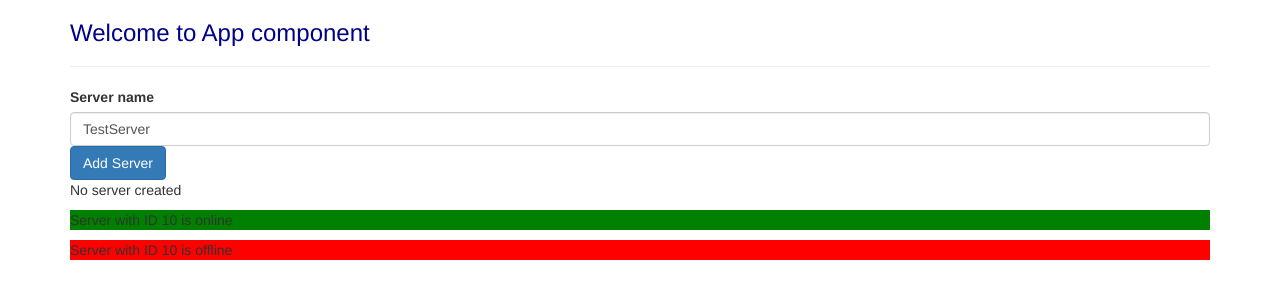
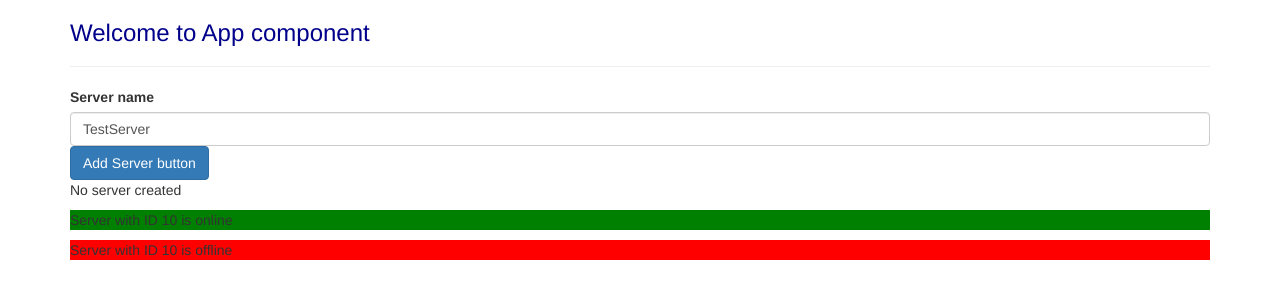
Before and after one commit to HasiruKavishan/Angular, an Angular app in the folder Dev-Angular/: page / in a window 1280 px wide. Shown: the top 300 px of the page. Built offline with nearby package versions, Linux system fonts and the light colour scheme.

Commit message:
checking

```diff
--- a/Dev-Angular/src/app/servers/servers.component.html
+++ b/Dev-Angular/src/app/servers/servers.component.html
@@ -6,7 +6,7 @@
 <label>Server name</label>
 <input type="text" class="form-control" [(ngModel)]="serverName">
 <!--<p>{{ serverName }}</p>-->
-<button class="btn btn-primary" [disabled]="!allowNewServer" (click)="onCreateServer()" >Add Server</button>
+<button class="btn btn-primary" [disabled]="!allowNewServer" (click)="onCreateServer()" >Add Server button</button>
 <!--<p>{{ ServerCreationStatus }}</p>-->
 <p *ngIf="serverCreated; else noServer">Server is created! My server name is {{ serverName }}</p>
 <ng-template #noServer>
```
